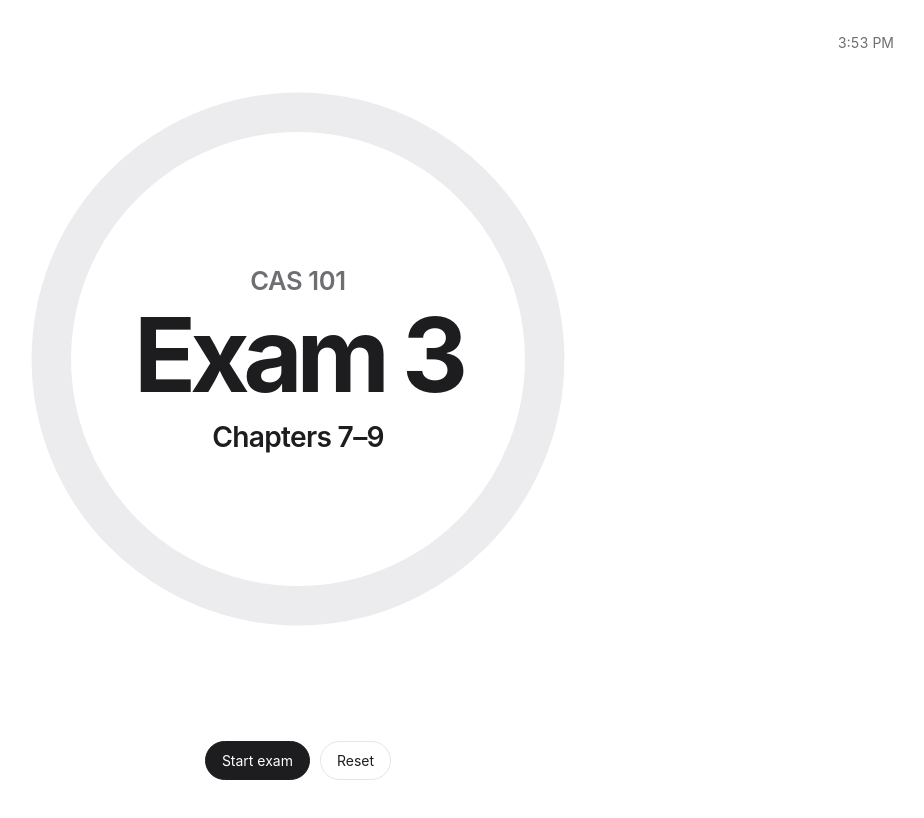
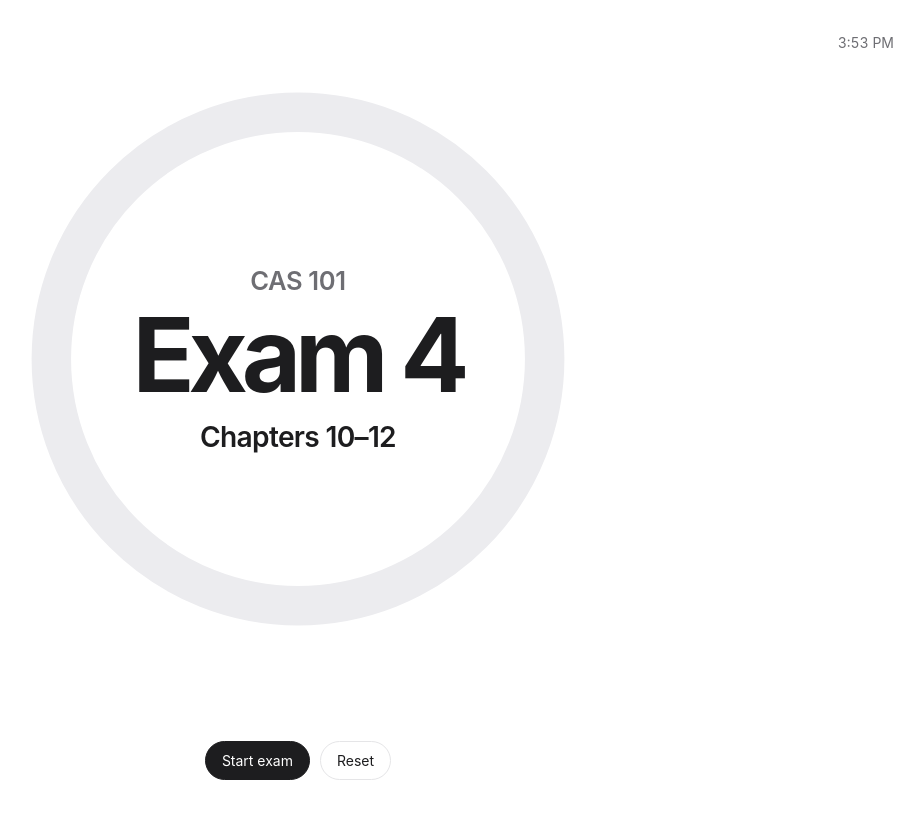
Before and after one commit to johnparrott/CAS101Exam1Screen, a plain HTML site: page index.html in a window 1280 px wide. Both pictures are taken after a click on the button "Reset". Shown: the whole page, without its empty margins (342-1266 px from the left). Drawn offline with Linux system fonts and the light colour scheme.

Commit message:
Update CAS 101 exam screen to Exam 4, chapters 10–12

```diff
--- a/index.html
+++ b/index.html
@@ -3,7 +3,7 @@
 <head>
   <meta charset="UTF-8" />
   <meta name="viewport" content="width=device-width, initial-scale=1.0" />
-  <title>CAS 101 — Exam 3</title>
+  <title>CAS 101 — Exam 4</title>
   <style>
     :root{
       --bg:#ffffff;
@@ -218,8 +218,8 @@
 
           <div class="inside">
             <div class="eyebrow" id="eyebrow">CAS 101</div>
-            <h1 id="mainText">Exam 3</h1>
-            <div class="chapters" id="chapters">Chapters 7–9</div>
+            <h1 id="mainText">Exam 4</h1>
+            <div class="chapters" id="chapters">Chapters 10–12</div>
           </div>
         </div>
 
@@ -353,8 +353,8 @@
 
       screen.classList.remove('exam-running','time-up');
       eyebrowEl.textContent = 'CAS 101';
-      mainTextEl.textContent = 'Exam 3';
-      chaptersEl.textContent = 'Chapters 7–9';
+      mainTextEl.textContent = 'Exam 4';
+      chaptersEl.textContent = 'Chapters 10–12';
       statusEl.textContent = '';
       progressCircle.style.strokeDashoffset = circumference;
 
```
